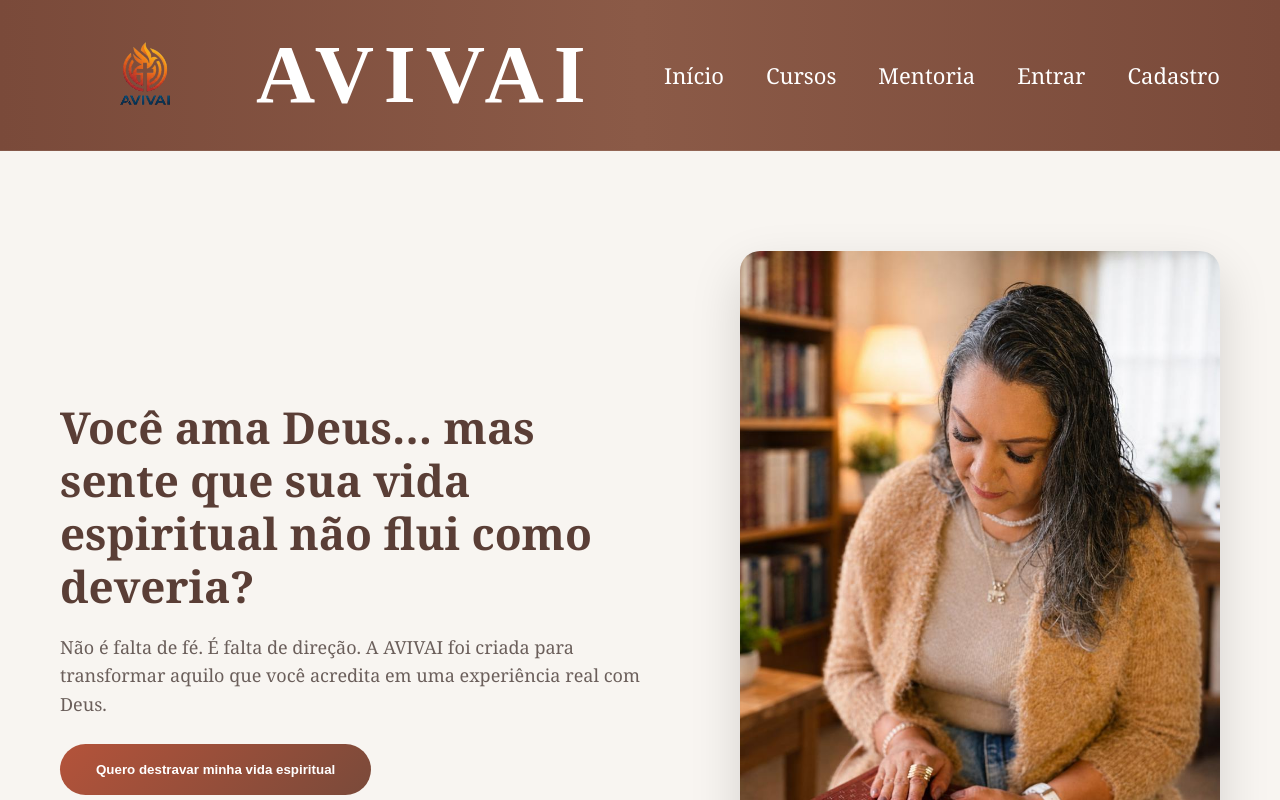
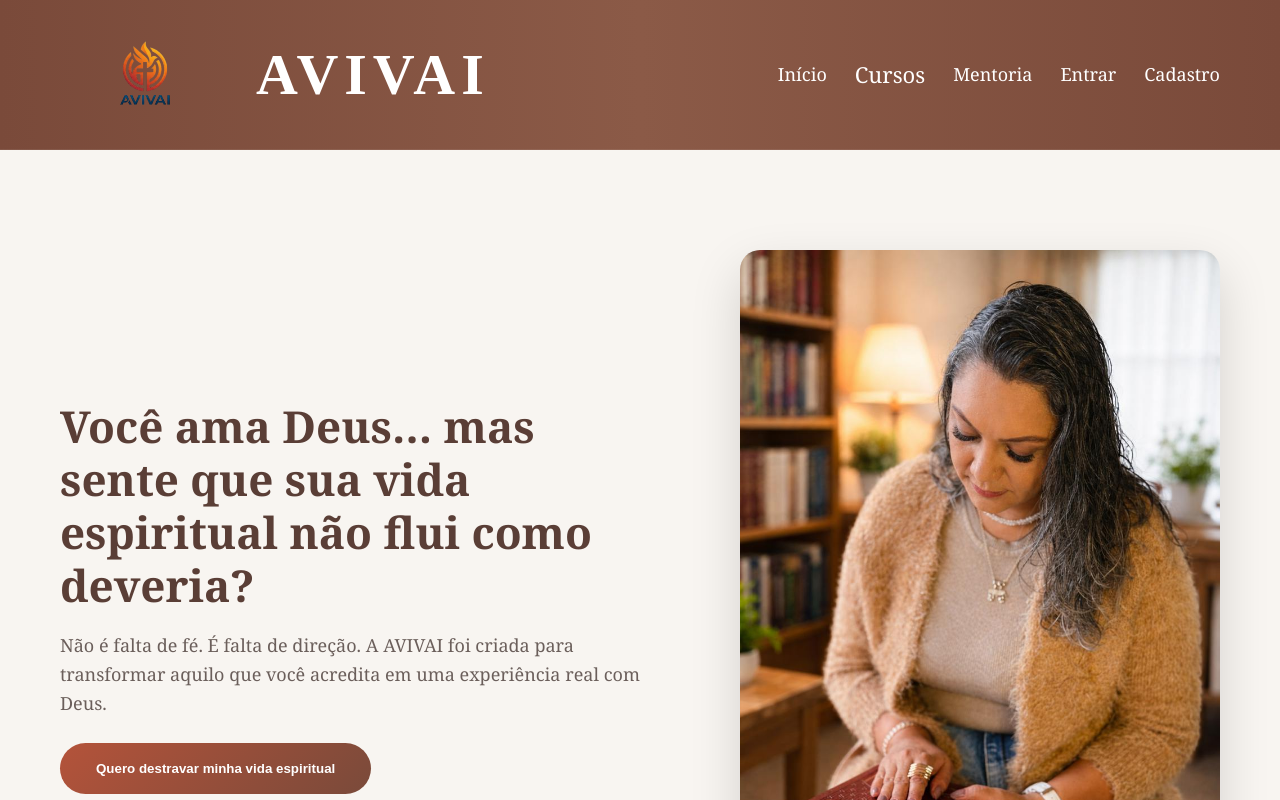
Before and after one commit to Mayra727/avivai-frontend, a React app: page / in a window 1280 px wide. Shown: the top 800 px of the page. Built offline with nearby package versions, Linux system fonts and the light colour scheme; the HTML template or start-up script is replaced by a standard one.

Commit message:
style: refine header typography and navigation spacing

```diff
--- a/src/components/Header.css
+++ b/src/components/Header.css
@@ -57,15 +57,17 @@
 
 .logo-text{
 
-  font-size:82px;
+  font-size:58px;
 
   font-weight:700;
 
   color:white;
 
-  letter-spacing:10px;
+  letter-spacing:6px;
 
   font-family:serif;
+
+  white-space:nowrap;
 
 }
 
@@ -77,7 +79,7 @@
 
   align-items:center;
 
-  gap:42px;
+  gap:28px;
 
 }
 
@@ -87,7 +89,7 @@
 
   text-decoration:none;
 
-  font-size:22px;
+  font-size:18px;
 
   font-weight:500;
 
@@ -115,7 +117,7 @@
 
 .logout-btn{
 
-  padding:14px 28px;
+  padding:10px 22px;
 
   border-radius:14px;
 
@@ -125,7 +127,7 @@
 
   color:white;
 
-  font-size:20px;
+  font-size:18px;
 
   cursor:pointer;
 
```
